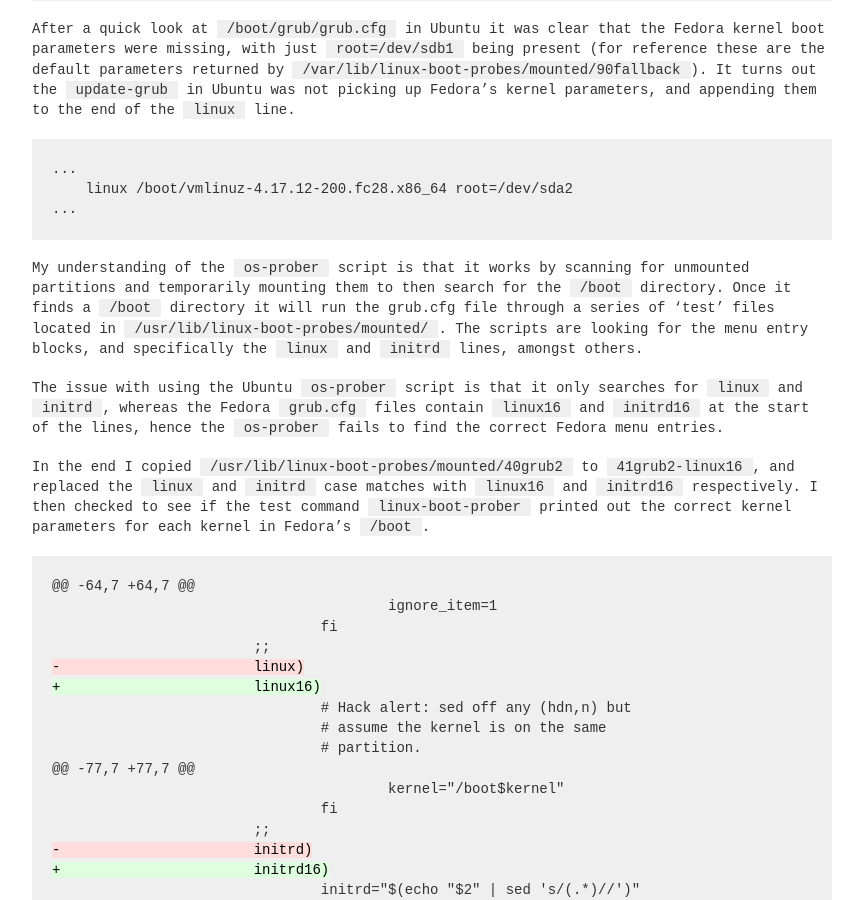
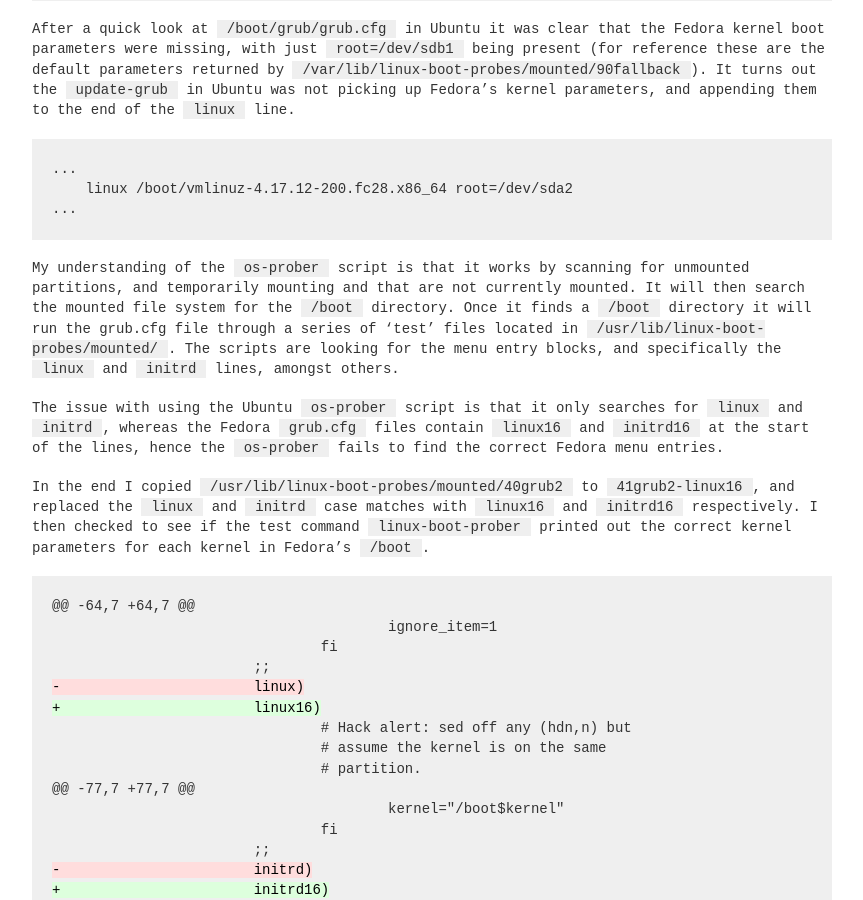
Before and after one commit to nickrhodes-gh/nickrhodes-gh.github.io, a Jekyll site: the page built from _posts/2018-08-16-dual-booting-and-grub-kernel-params.md, in a window 1280 px wide and 900 px high, scrolled down 1037 px. Shown: the whole window, without its empty margins (208-1071 px from the left). Built offline with Jekyll 4.4.1, drawn with Linux system fonts in a browser that asks for light colours.

Commit message:
Update formatting on latest post

````diff
--- a/_posts/2018-08-16-dual-booting-and-grub-kernel-params.md
+++ b/_posts/2018-08-16-dual-booting-and-grub-kernel-params.md
@@ -57,12 +57,12 @@
 ```
 
 My understanding of the `os-prober` script is that it works by scanning for
-unmounted partitions and temporarily mounting them to then search for the
-`/boot` directory. Once it finds a `/boot` directory it will run the grub.cfg
-file through a series of 'test' files located in
-`/usr/lib/linux-boot-probes/mounted/`. The scripts are looking for the menu
-entry blocks, and specifically the `linux` and `initrd` lines, amongst others.
-
+unmounted partitions, and temporarily mounting and that are not currently
+mounted. It will then search the mounted file system for the `/boot` directory.
+Once it finds a `/boot` directory it will run the grub.cfg file through a series
+of 'test' files located in `/usr/lib/linux-boot-probes/mounted/`. The scripts
+are looking for the menu entry blocks, and specifically the `linux` and `initrd`
+lines, amongst others.
 
 The issue with using the Ubuntu `os-prober` script is that it only searches for
 `linux` and `initrd`, whereas the Fedora `grub.cfg` files contain `linux16` and
````
